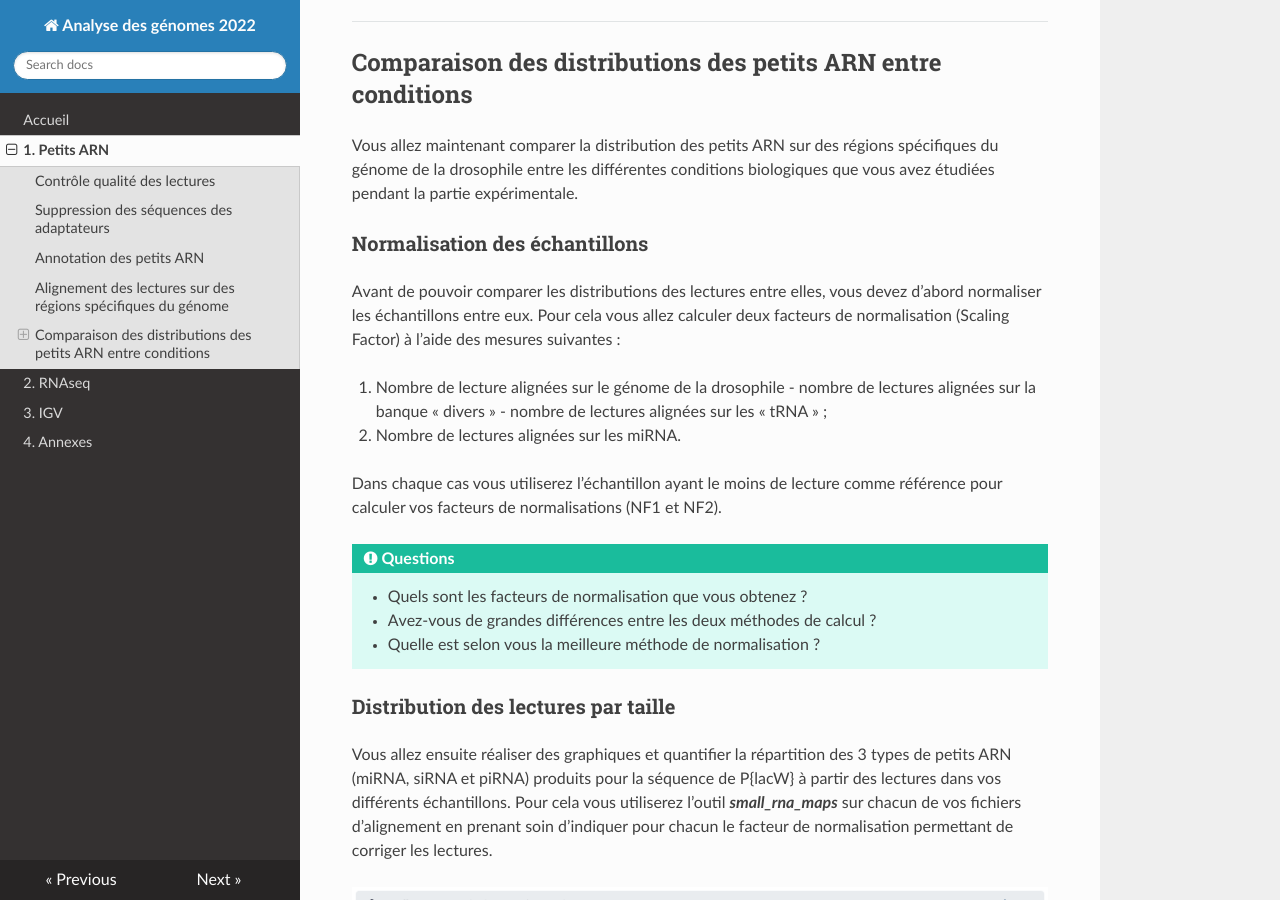
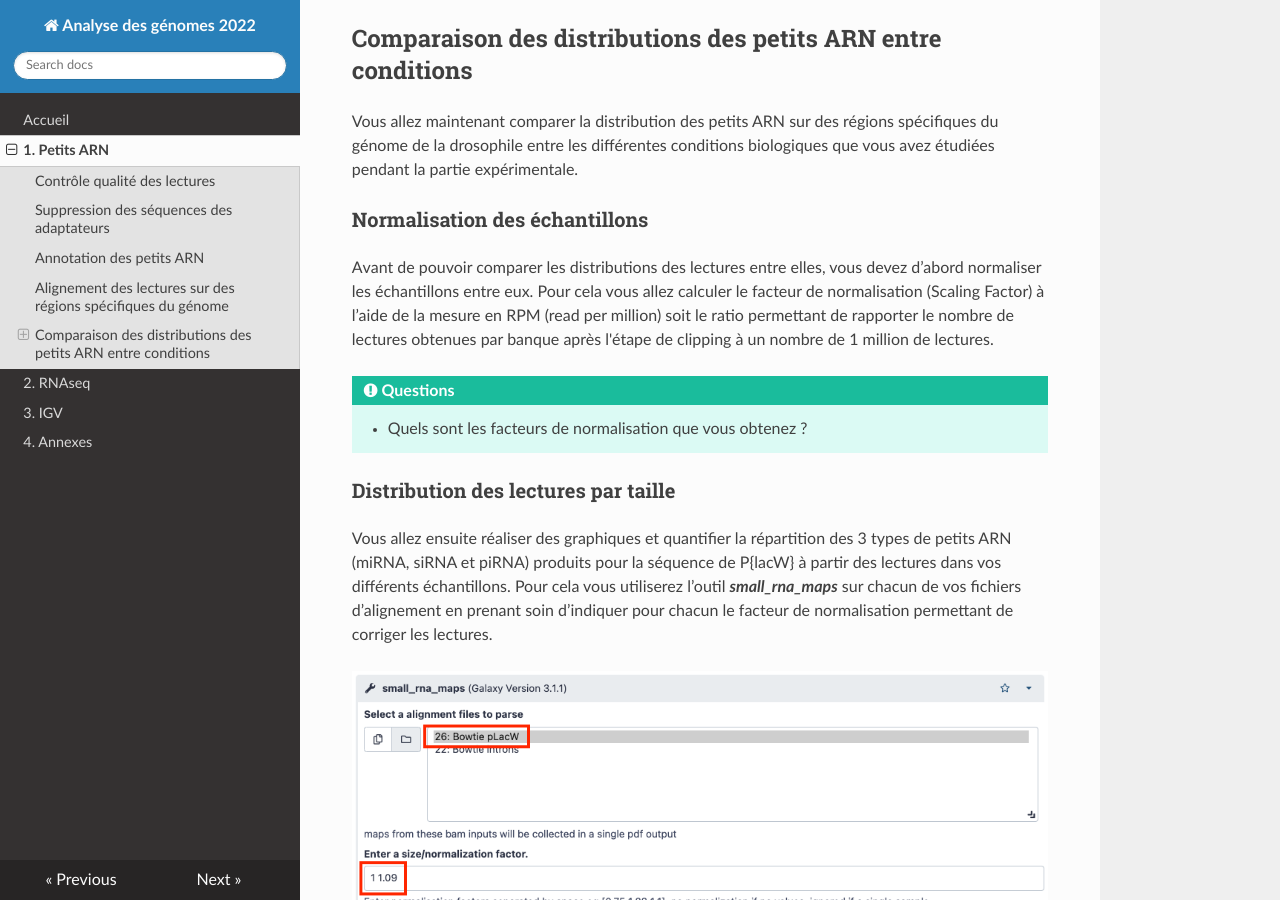
Before and after one commit to slecrom/AG2024, an MkDocs documentation site: the page built from docs/srna.md, in a window 1280 px wide and 900 px high, scrolled down 7258 px. Built offline with MkDocs 1.6.1, drawn with Linux system fonts in a browser that asks for light colours; nearby versions of some CDN libraries; some of the changed text lies outside the part shown.

Commit message:
Update srna.md

```diff
--- a/docs/srna.md
+++ b/docs/srna.md
@@ -102,7 +102,10 @@
 
 	- Combien d’alignements ont été trouvés ?
 	- Combien de lectures n’ont pas été alignées ?
-	- Combien d’alignements ont été filtrés avec les options que vous avez choisies ?
+
+La sortie standard et l’erreur standard sont accessibles dans Galaxy. Pour cela vous devez cliquer dans votre jeu de données sur l’icône d’information (i). La page qui s’affiche vous donne accès aux paramètres de lancement de l’outil utilisé et aux différentes sorties produites.
+
+![Sortie et erreur standard](img/srna/sortie_standard.png "Sortie et erreur standard")
 
 Pour chacun des éléments d’annotation (sans oublier le génome complet de la drosophile) reportez dans le [tableau Google Sheet](https://docs.google.com/spreadsheets/d/1Cxe_UCjYfFXXRGcaMgyTm_m6uJrKGDy_UYKGS4K-EZM/) le nombre lectures obtenues après chaque alignement.
 
@@ -112,10 +115,6 @@
 
 	- Où retrouvez-vous principalement les petits ARN ?
 	- Cette répartition correspond-elle à ce que vous attendiez ?
-
-La sortie standard et l’erreur standard sont accessibles dans Galaxy. Pour cela vous devez cliquer dans votre jeu de données sur l’icône d’information (i). La page qui s’affiche vous donne accès aux paramètres de lancement de l’outil utilisé et aux différentes sorties produites.
-
-![Sortie et erreur standard](img/srna/sortie_standard.png "Sortie et erreur standard")
 
 
 --------------------------------------------------------------------------------
@@ -145,18 +144,11 @@
 
 ### Normalisation des échantillons
 
-Avant de pouvoir comparer les distributions des lectures entre elles, vous devez d’abord normaliser les échantillons entre eux. Pour cela vous allez calculer deux facteurs de normalisation (Scaling Factor) à l’aide des mesures suivantes :
-
-1. Nombre de lecture alignées sur le génome de la drosophile - nombre de lectures alignées sur la banque « divers » - nombre de lectures alignées sur les « tRNA » ;
-2. Nombre de lectures alignées sur les miRNA.
-
-Dans chaque cas vous utiliserez l’échantillon ayant le moins de lecture comme référence pour calculer vos facteurs de normalisations (NF1 et NF2).
+Avant de pouvoir comparer les distributions des lectures entre elles, vous devez d’abord normaliser les échantillons entre eux. Pour cela vous allez calculer le facteur de normalisation (Scaling Factor) à l’aide de la mesure en RPM (read per million) soit le ratio permettant de rapporter le nombre de lectures obtenues par banque après l'étape de clipping à un nombre de 1 million de lectures.
 
 !!! hint "Questions"
 
 	- Quels sont les facteurs de normalisation que vous obtenez ?
-	- Avez-vous de grandes différences entre les deux méthodes de calcul ?
-	- Quelle est selon vous la meilleure méthode de normalisation ?
 
 
 ### Distribution des lectures par taille
```
